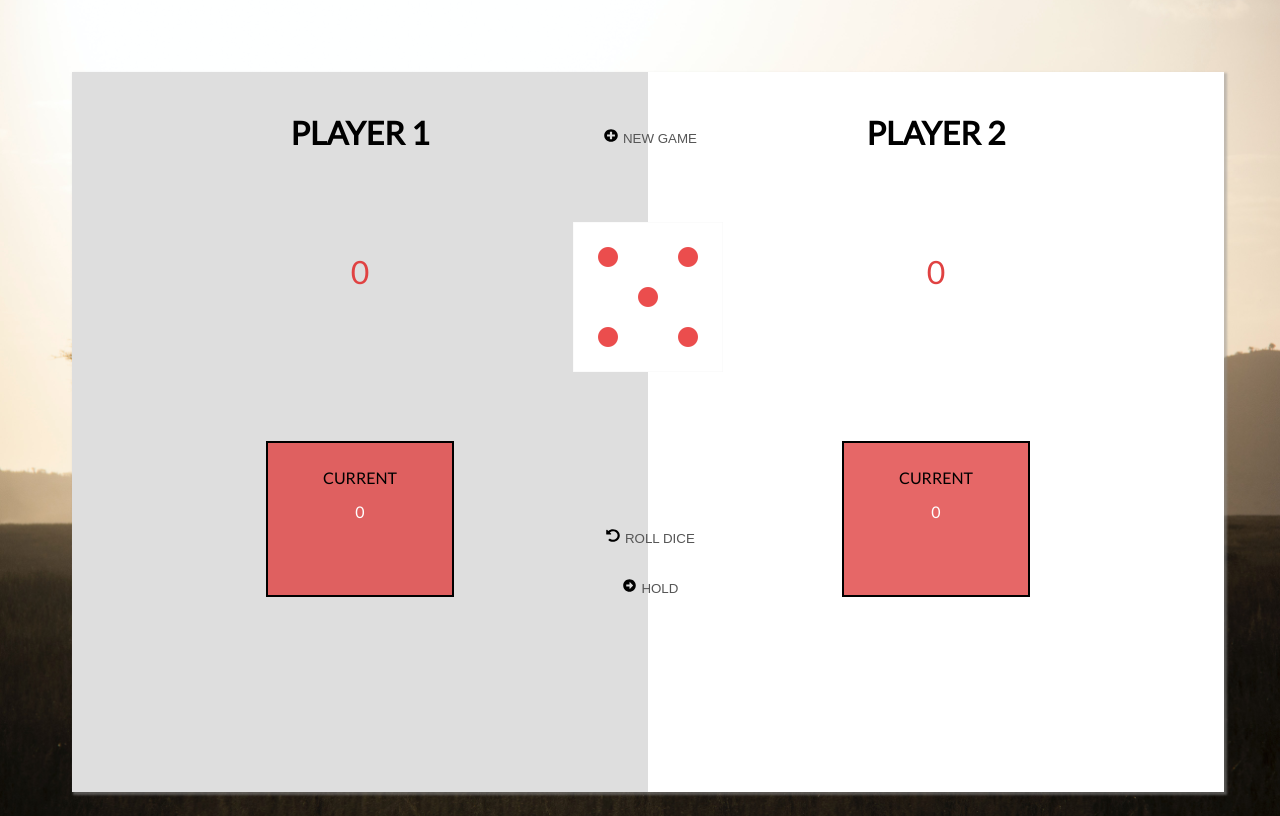
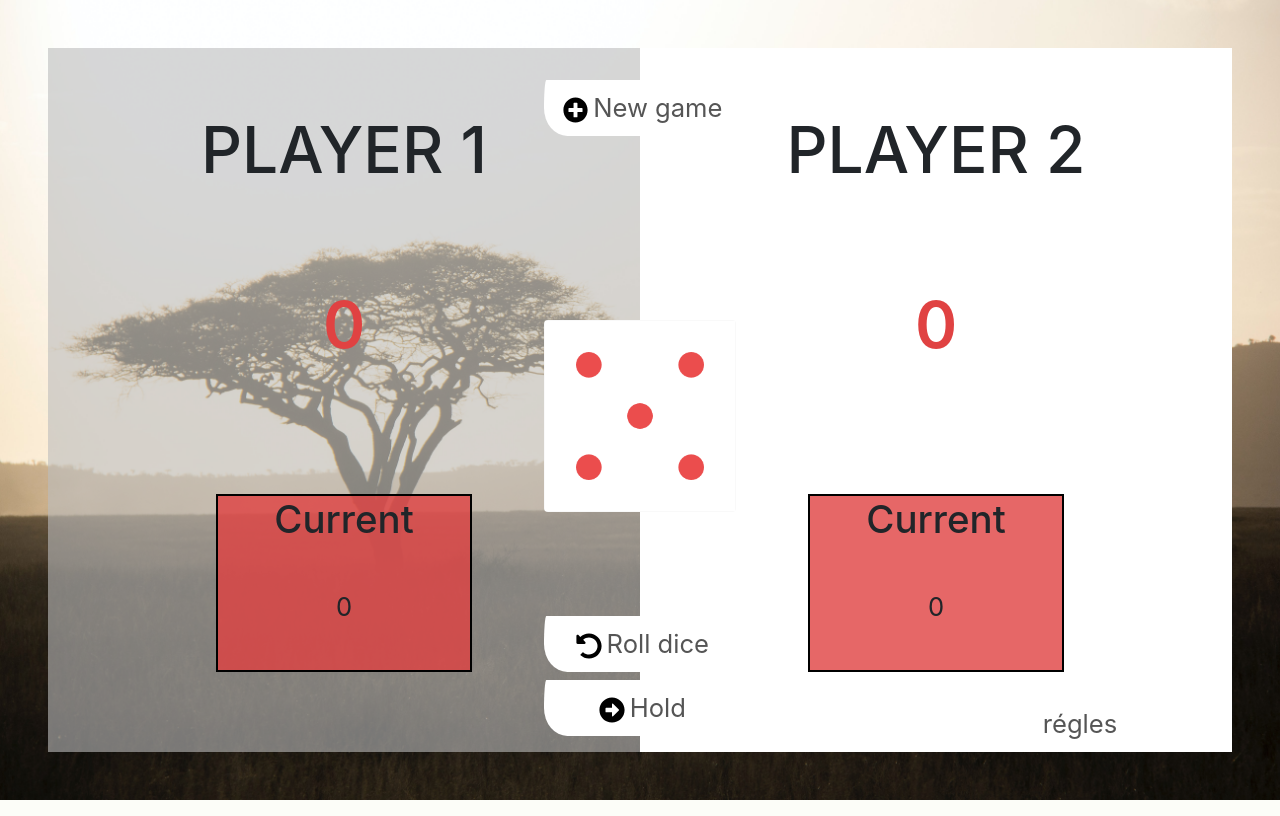
Before and after one commit to dirtycloud58/dice_game, a PHP site: page / in a window 1280 px wide. Run offline with PHP 8.4, Linux system fonts and the light colour scheme.

Commit message:
modif global

```diff
--- a/index.html
+++ b/index.html
@@ -2,45 +2,112 @@
 <html lang="fr">
   <head>
 	<meta charset="utf-8">
-	<meta name="viewport" content="width=device-width, initial-scale=1.0">
+  <meta name="viewport" content="width=device-width, initial-scale=1, shrink-to-fit=no">
   <meta name="keywords" content="Musical Riot">
   <meta name="description" content="jeu de dés">
 	<link href="style.css" rel="stylesheet" type="text/css"/>
 	<link rel="preconnect" href="https://fonts.googleapis.com">
   <link rel="preconnect" href="https://fonts.gstatic.com" crossorigin>
   <link href="https://fonts.googleapis.com/css2?family=Lato&display=swap" rel="stylesheet">
+  <link rel="stylesheet" href="https://stackpath.bootstrapcdn.com/bootstrap/4.3.1/css/bootstrap.min.css" integrity="sha384-ggOyR0iXCbMQv3Xipma34MD+dH/1fQ784/j6cY/iJTQUOhcWr7x9JvoRxT2MZw1T" crossorigin="anonymous">
   <title>Jeu de dés</title>
 </head>
   <body>
+  <div class="container-fluid">
 
-<main id ="game">
+	<div class="row vh-100 p-md-5">
+		<div class="col-6 player1 turn">
+			<h1 class="text-center title">
+				PLAYER 1
+			</h1>
+			<p class="text-center score1">0</small>
+			</p>
+				<div class="box1">
+					<h3 class="text-center current1">Current</h3>
+        <div class="text-center scoreCurrent1">0</div>
+				</div>
+			</div>
 
-<div class="player1 turn" >
-<h1>PLAYER 1</h1>
-<div class ="score1">0</div>
-<div id ="box1">
-<div id ="current1">CURRENT</div>
-<div class="scoreCurrent1">0</div>
-</div>
+		<div class="col-6 player2">
+			<h1 class="text-center title">
+				PLAYER 2
+			</h1>
+			<p class="text-center score2">0</small>
+			</p>
+
+				<div class="box2">
+					<h3 class="text-center current2">Current</h3>
+        <div class="text-center scoreCurrent2">0</div>
+				</div>
+            <button type="button" class="btn-regle" data-toggle="modal" data-target="#exampleModalCenter">
+  régles
+</button>
+
+			</div>
+		</div>
+    <button type="button" class="btn-game" id="NEW"><img src="images/plus-circle-solid.svg" class="icon"></img>New game</button>
+    <button type="button" class="btn-roll" id="ROLL"><img src="images/undo-alt-solid.svg" class="icon">Roll dice</button>
+    <button type="button" class="btn-hold" id="HOLD"><img src="images/arrow-alt-circle-right-solid.svg" class="icon">Hold</button>
+    <img src="images/dice-5.png" class="rounded mx-auto d-block dice" alt="dice">
+
+<div class="modal fade" id="exampleModalCenter" tabindex="-1" role="dialog" aria-labelledby="exampleModalCenterTitle" aria-hidden="true">
+  <div class="modal-dialog modal-dialog-centered" role="document">
+    <div class="modal-content">
+      <div class="modal-header">
+        <h5 class="modal-title" id="exampleModalLongTitle">Régles</h5>
+        <button type="button" class="close" data-dismiss="modal" aria-label="Close">
+          <span aria-hidden="true">&times;</span>
+        </button>
+      </div>
+      <div class="modal-body">
+       <p>Le jeu comprend 2 joueurs sur un seul et même écran.<br>
+Chaque joueur possède un score temporaire (ROUND) et un score global (GLOBAL).<br>
+À chaque tour, le joueur a son ROUND initialisé à 0 et peut lancer un dé autant de fois qu'il le souhaite. Le
+résultat d’un lancer est ajouté au ROUND.<br>
+Lors de son tour, le joueur peut décider à tout moment de:<br>
+- Cliquer sur l’option “Hold”, qui permet d’envoyer les points du ROUND vers le GLOBAL. Ce sera alors le
+tour de l’autre joueur.<br>
+- Lancer le dé. S’il obtient un 1, son score ROUND est perdu et c’est la fin de son tour.
+Le premier joueur qui atteint les 100 points sur global gagne le jeu.</p>
+      </div>
+
+    </div>
+  </div>
 </div>
 
-<div class="player2">
-<h1>PLAYER 2</h1>
-<div class ="score2">0</div>
-<div id ="box2">
-<div id ="current2">CURRENT</div>
-<div class="scoreCurrent2">0</div>
-</div>
+<div class="modal" id="myModal" tabindex="-1">
+  <div class="modal-dialog">
+    <div class="modal-content">
+      <div class="modal-header">
+        <h5 class="modal-title">Winner</h5>
+        <button type="button" class="btn-close" data-bs-dismiss="modal" aria-label="Close"></button>
+      </div>
+      <div class="modal-body">
+        <p>FELICITATION, le joueur 1 remporte la partie !</p>
+      </div>
+    </div>
+  </div>
 </div>
 
-    <button class="btn-game" id="NEW"><img src="images/plus-circle-solid.svg" class="icon"></img>New game</button>
-    <button class="btn-roll" id="ROLL"><img src="images/undo-alt-solid.svg" class="icon">ROLL DICE</button>
-    <button class="btn-hold" id="HOLD"><img src="images/arrow-alt-circle-right-solid.svg" class="icon">HOLD</button>
-    <img src="images/dice-5.png" class="dice" id="dice">
+<div class="modal" id="myModal2" tabindex="-1">
+  <div class="modal-dialog">
+    <div class="modal-content">
+      <div class="modal-header">
+        <h5 class="modal-title">Winner</h5>
+        <button type="button" class="btn-close" data-bs-dismiss="modal" aria-label="Close"></button>
+      </div>
+      <div class="modal-body">
+        <p>FELICITATION, le joueur 2 remporte la partie !</p>
+      </div>
+    </div>
+  </div>
+</div>
 
- </main>
-
+  </div>
 
     <script src="script.js"></script>
+    <script src="https://code.jquery.com/jquery-3.3.1.slim.min.js" integrity="sha384-q8i/X+965DzO0rT7abK41JStQIAqVgRVzpbzo5smXKp4YfRvH+8abtTE1Pi6jizo" crossorigin="anonymous"></script>
+<script src="https://cdnjs.cloudflare.com/ajax/libs/popper.js/1.14.7/umd/popper.min.js" integrity="sha384-UO2eT0CpHqdSJQ6hJty5KVphtPhzWj9WO1clHTMGa3JDZwrnQq4sF86dIHNDz0W1" crossorigin="anonymous"></script>
+<script src="https://stackpath.bootstrapcdn.com/bootstrap/4.3.1/js/bootstrap.min.js" integrity="sha384-JjSmVgyd0p3pXB1rRibZUAYoIIy6OrQ6VrjIEaFf/nJGzIxFDsf4x0xIM+B07jRM" crossorigin="anonymous"></script>
   </body>
 </html>
--- a/style.css
+++ b/style.css
@@ -1,102 +1,105 @@
+*:focus {outline:none !important}
+
 body {
-  position: relative;
-  width: 100vw;
-  height: 100vh;
+  max-width: 100vw;
+  max-height: 100vh;
+  overflow: hidden;
   background-image: url(images/lane.jpg);
   background-size: cover;
   background-position: center;
   font-family: "Lato", sans-serif;
   text-align: center;
 }
-
-#game {
-  width: 90vw;
-  height: 90vh;
-  margin: 5vw;
-  position: absolute;
-  overflow: hidden;
-  background-color: white;
-  display: flex;
-  box-shadow: 2px 2px 2px 1px rgba(148, 148, 148, 0.5);
+.container-fluid{
+  font-size: 2vw;
 }
-
-.turn {
-  background-color: rgba(189, 189, 189, 0.5);
+.title{
+  font-size: 5vw;
+  padding-bottom: 5vh;
 }
-
-/* BUTTON */
 button {
   position: absolute;
-  width: 150px;
-  height: 30px;
+  align-items: center;
+  width: 15vw;
+  height: 7vh;
   left: 50%;
   transform: translateX(-50%);
   color: #555;
-  background: none;
+  background: white;
   border: none;
-  text-transform: uppercase;
   transition: background-color 0.3s, color 0.3s;
+
 }
-
 .btn-game {
-  top: 50px;
+  top: 10vh;
+  border-radius: 10px 100px / 120px;
 }
 
 .btn-roll {
-  top: 450px;
+  bottom: 16vh;
+  border-radius: 10px 100px / 120px;
 }
 
 .btn-hold {
-  top: 500px;
+  bottom: 8vh;
+  border-radius: 10px 100px / 120px;
 }
-
+.btn-regle{
+  border-radius: 10px 100px / 120px;
+  bottom: 0;
+  transform: translateX(25%);
+}
 button:hover {
   cursor: pointer;
   color: #e04242;
 }
-
-/*de change*/
-#dice {
-  position: absolute;
-  width: 150px;
-  left: 50%;
-  transform: translateX(-50%);
-  top: 150px;
-}
-
-/*joueur*/
-.player1,
-.player2 {
-  width: 50%;
-  padding: 20px;
-}
-
-#box1,
-#box2 {
-  width: 25%;
-  height: 15%;
-  background-color: rgba(224, 66, 66, 0.8);
-  border: 2px solid black;
-  margin: 150px auto;
-  padding: 25px;
-}
-
-.score1,
-.score2 {
-  margin: 100px;
-  font-size: 32px;
-  color: #e04242;
-}
-
-.scoreCurrent1,
-.scoreCurrent2 {
-  margin: 15px;
-  color: white;
-}
-
 .icon {
-  width: 10%;
-
+  width: 2vw;
   margin: 0 5px;
   color: black;
 }
+/*de change*/
+.dice {
+  position: absolute;
+  width: 15vw;
+  left: 50%;
+  transform: translateX(-50%);
+  top: 40vh;
+}
+.player1,
+.player2 {
+  background-color: white;
+  padding: 5vw;
+}
+
+.box1,
+.box2 {
+  position: absolute;
+  width: 20vw;
+  bottom: 5vh;
+  margin: 5vh auto;
+  left: 50%;
+  transform: translateX(-50%);
+  background-color: rgba(224, 66, 66, 0.8);
+  border: 2px solid black;
+}
+.score1,
+.score2{
+  padding: 5vh;
+  height: 20vw;
+  font-size: 5vw;
+  font-weight: 600;
+  color: rgb(224, 66, 66);
+}
+.scoreCurrent1,
+.scoreCurrent2{
+  height: 15vh;
+  padding: 3vw;
+}
+.current1,
+.current2{
+  font-size: 3vw;
+}
+.turn {
+  background-color: rgba(189, 189, 189, 0.6);
+}
--- a/style.scss
+++ /dev/null
@@ -1,83 +0,0 @@
-
-body{
-    background-image: url(images/lane.jpg);
-    background-size: cover;
-    background-position: center;
-    font-family: 'Lato', sans-serif;
-    text-align: center;
-  }
-  #game{
-    width: 90vw;
-    height: 90vh;
-    margin: 5vh auto;
-
-    background-color: white;
-    display: flex;
-    box-shadow: 2px 2px 2px 1px rgba(148, 148, 148, 0.5);;
-  }
-  .turn {
-    background-color: rgba(189, 189, 189, 0.5);
-  }
-                                  /* BUTTON */
-  button {
-      position: absolute;
-      width: 150px;
-      height: 30px;
-      left: 50%;
-      transform: translateX(-50%);
-      color: #555;
-      background: none;
-      border: none;
-      text-transform: uppercase;
-      transition: background-color 0.3s, color 0.3s;
-  }
-  .btn-game { top: 50px;}
-  .btn-roll { top: 450px;}
-  .btn-hold { top: 500px;}
-
-  button:hover{
-    cursor: pointer;
-    color: #e04242;
-  }
-                                /*de change*/
-  #de{
-    position: absolute;
-    width: 150px;
-    left: 50%;
-    transform: translateX(-50%);
-    top: 150px;
-  }
-                              /*joueur*/
-
-  .player1,
-  .player2{
-    width: 50%;
-    padding: 20px;
-  }
-
-  #box1,
-  #box2{
-    width: 100px;
-    height: 80px;
-    background-color: rgba(224, 66, 66, 0.8);
-    border : 2px solid black;
-    margin: 150px  auto;
-    padding: 25px;
-  }
-  #score1,
-  #score2{
-    margin: 100px;
-    font-size: 32px;
-    color: rgb(224, 66, 66);
-  }
-  #scoreCurrent1,
-  #scoreCurrent2{
-      margin: 15px;
-      color: white;
-  }
-  .icon{
-    width: 20px;
-    height: 20px;
-    margin: -5px 5px;
-    color: black;
-  }
```
